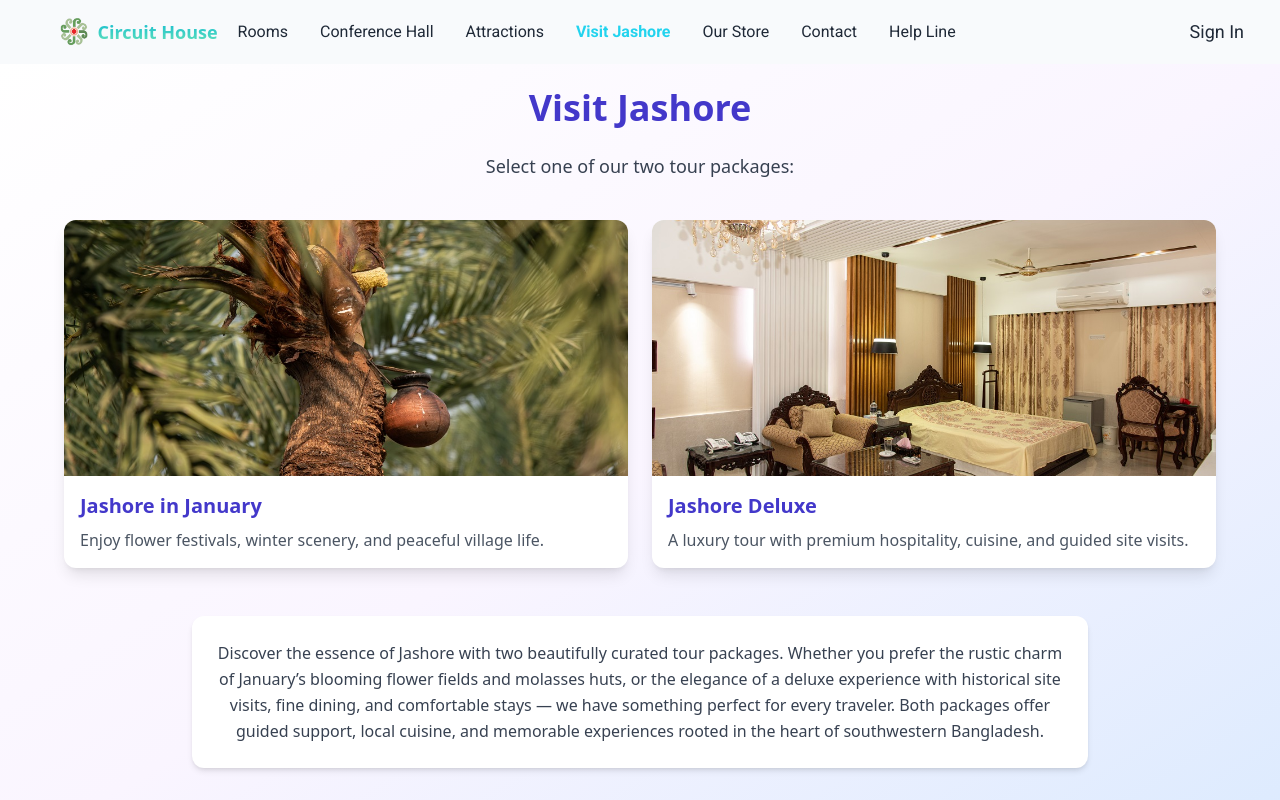
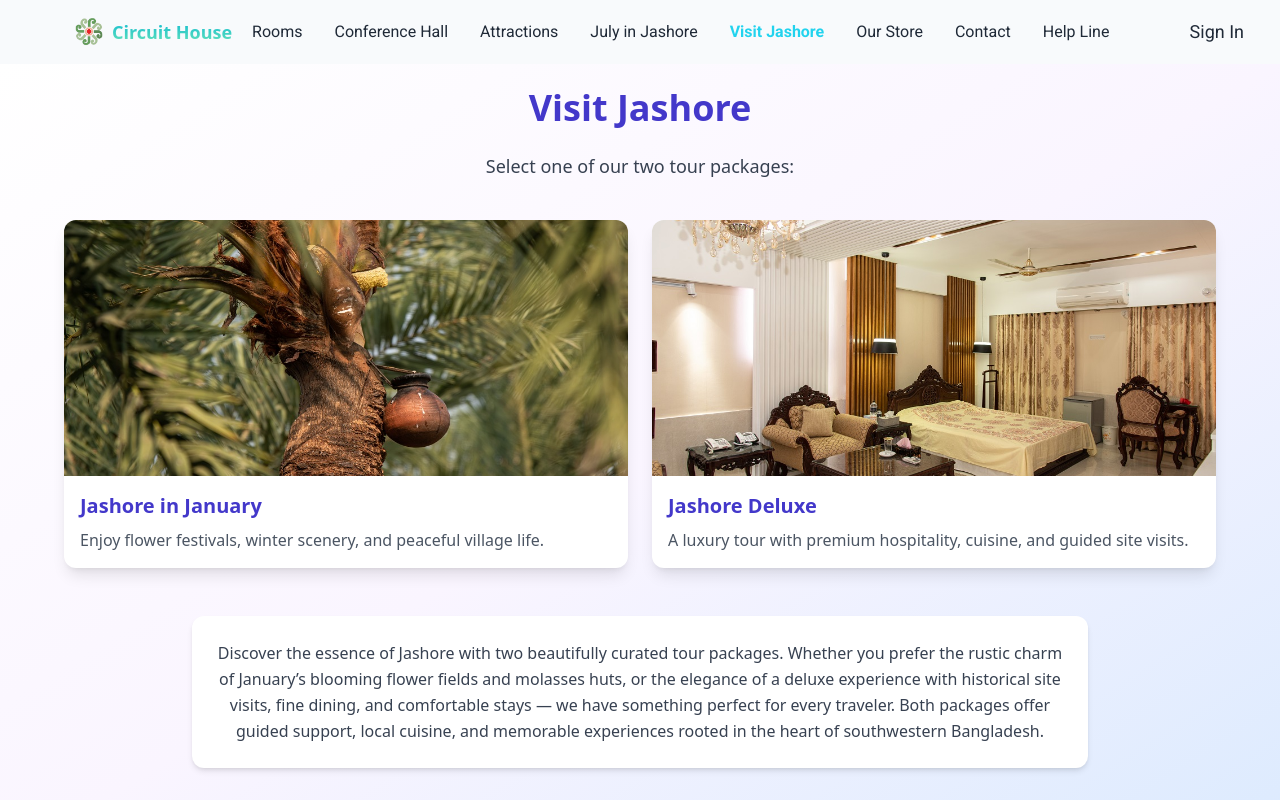
Before and after one commit to ajoy-dutta/Frontend-Circuit-House-Management-System, a React (Vite) app: page /visitJashore in a window 1280 px wide. Shown: the top 800 px of the page. Built offline with nearby package versions, Linux system fonts and the light colour scheme; what @react-pdf/renderer would draw is missing.

Commit message:
frontend

```diff
--- a/src/Components/Navbar/Navbar.jsx
+++ b/src/Components/Navbar/Navbar.jsx
@@ -74,6 +74,17 @@ const Navbar = () => {
           Honor Board
         </NavLink>
       </li> */}
+        <li>
+        <NavLink
+          to="/julyInJashore"
+          className={({ isActive }) =>
+            isActive ? "text-cyan-400 font-bold" : "hover:text-cyan-400"
+          }
+          onClick={handleDropdownToggle}
+        >
+          July in Jashore
+        </NavLink>
+      </li>
       <li>
         <NavLink
           to="/visitJashore"
@@ -195,6 +206,17 @@ const Navbar = () => {
         </NavLink>
       </li> */}
 
+  <li>
+        <NavLink
+          to="/julyInJashore"
+          className={({ isActive }) =>
+            isActive ? "text-cyan-400 font-bold" : "hover:text-cyan-400"
+          }
+          onClick={handleDropdownToggle}
+        >
+          July in Jashore
+        </NavLink>
+      </li>
         <li >
         <NavLink
           to="/visitJashore"
--- /dev/null
+++ b/src/Pages/JulyJashore/page.jsx
@@ -0,0 +1,9 @@
+import React from 'react'
+
+export default function page() {
+  return (
+    <div>
+
+    </div>
+  )
+}
--- a/src/main.jsx
+++ b/src/main.jsx
@@ -38,6 +38,7 @@ import HelpLine from "./Pages/Home/HelpLine";
 import Media from "./Pages/Media/Media";
 import Store from "./Pages/store/Store";
 import AddMedia from "./Pages/Media/AddMedia";
+import JulyJashore from "./Pages/JulyJashore/page";
 
 
 
@@ -96,6 +97,10 @@ const router = createBrowserRouter([
       {
         path: "/visitJashore",
         element: <Media></Media>,
+      },
+        {
+        path: "/julyInJashore",
+        element: <JulyJashore></JulyJashore>,
       },
       {
         path: "/ourStore",
```
